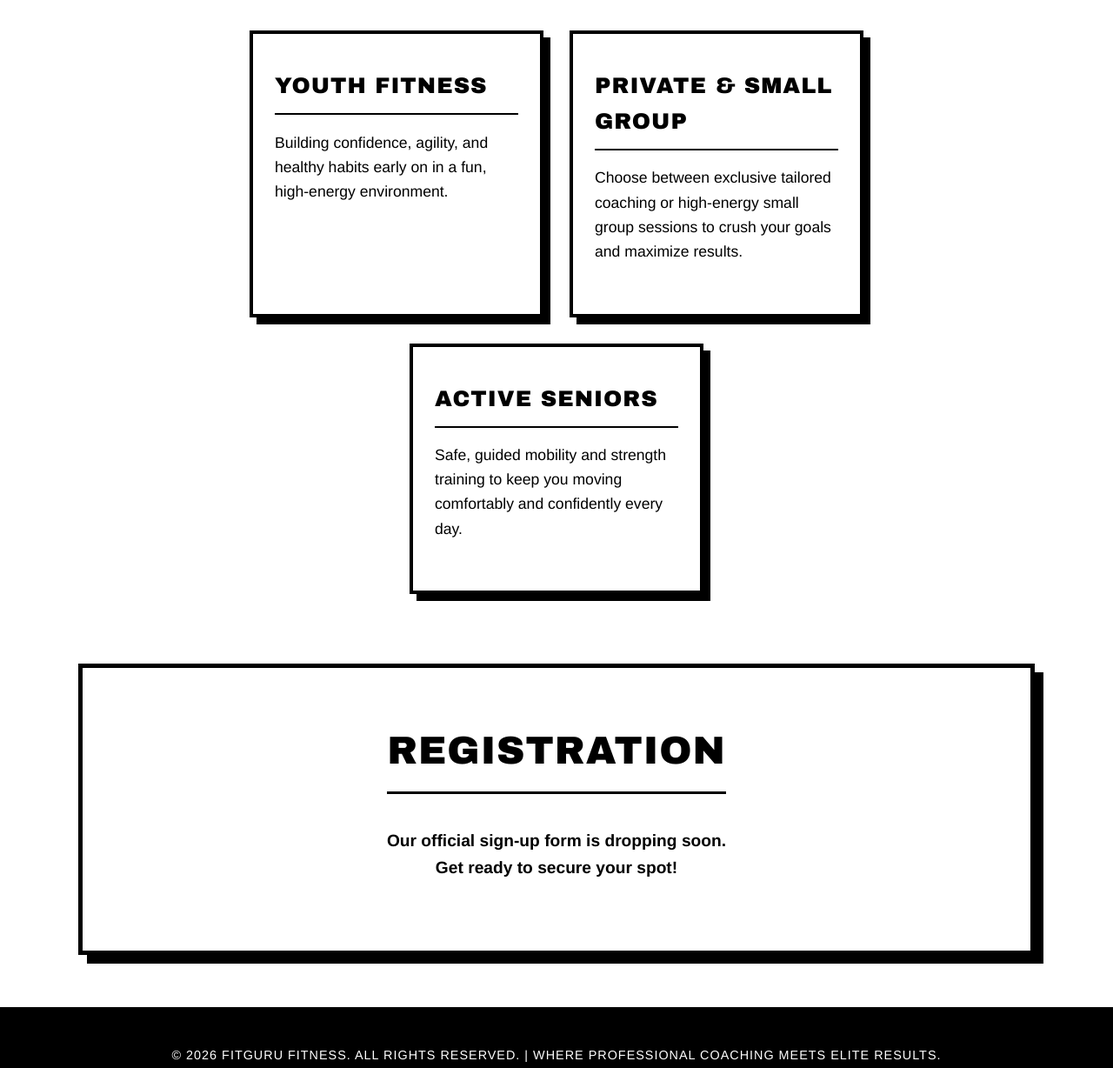
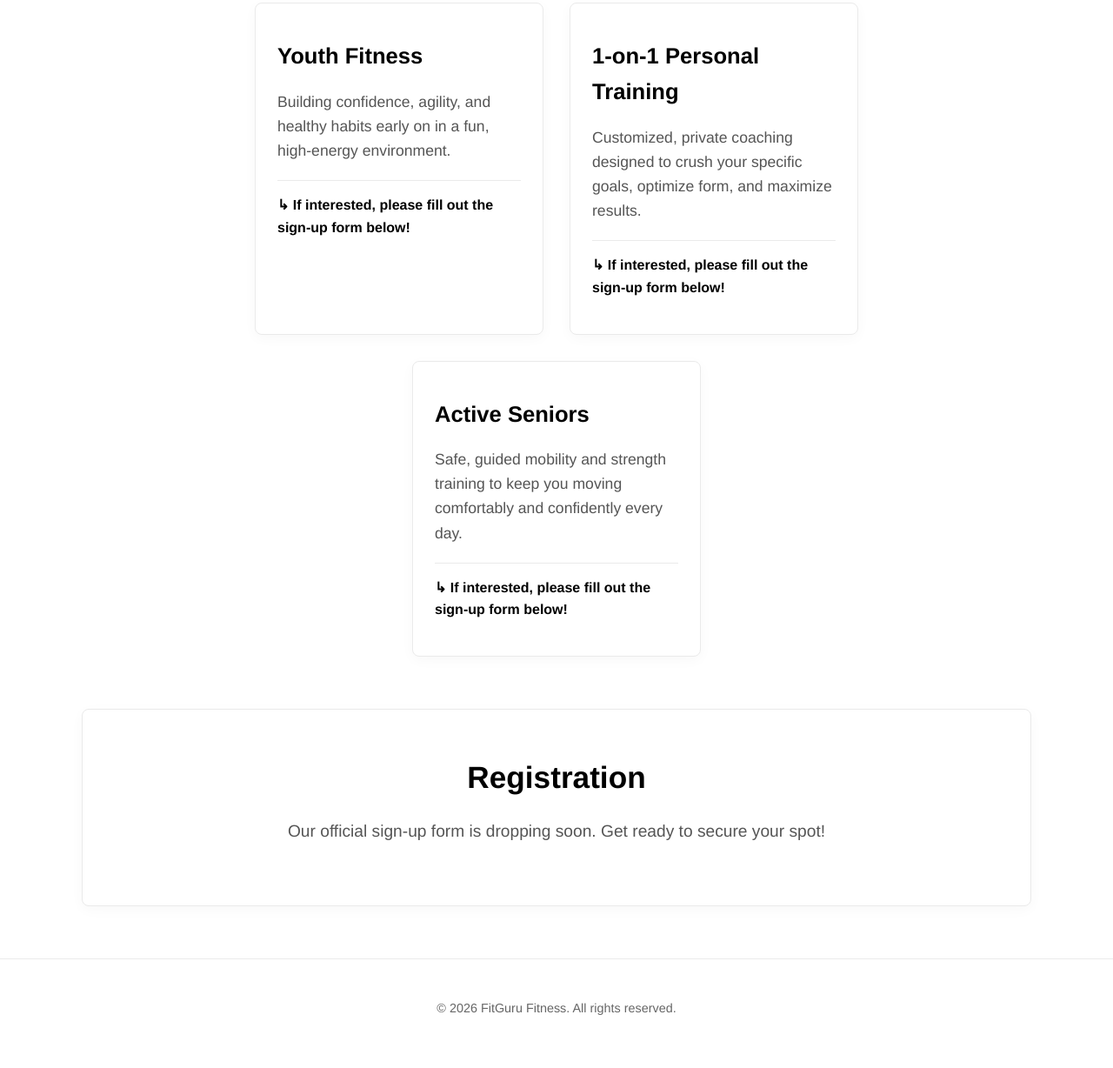
Before and after one commit to dizzybyite875/primetime-fitness, a plain HTML site: page index.html in a window 1280 px wide. Shown: the part 260-1488 px from the top of the page at 87% size. Drawn offline with Linux system fonts and the light colour scheme.

Commit message:
Update index.html

```diff
--- a/index.html
+++ b/index.html
@@ -5,32 +5,32 @@
     <meta name="viewport" content="width=device-width, initial-scale=1.0">
     <title>FitGuru Fitness</title>
     <style>
-        /* Gritty, Professional, Black & White Theme */
-        body { font-family: 'Helvetica Neue', Arial, sans-serif; background: #ffffff; color: #000000; margin: 0; padding: 0; line-height: 1.6; }
+        /* Clean, Simple, All-White Theme */
+        body { font-family: 'Helvetica Neue', Arial, sans-serif; background: #ffffff; color: #222222; margin: 0; padding: 0; line-height: 1.6; }
 
-        /* Headers get the heavy, intense bootcamp font */
-        h1, h2, h3 { font-family: 'Arial Black', Impact, sans-serif; text-transform: uppercase; margin: 0; letter-spacing: 1px; }
-
-        /* Header section - Cleaned up to just the bold title */
-        header { padding: 80px 20px 50px 20px; text-align: center; border-bottom: 5px solid #000000; background: #ffffff; }
-        h1 { font-size: 5em; margin-bottom: 0; line-height: 1; }
+        /* Clean Header */
+        header { padding: 60px 20px 40px 20px; text-align: center; background: #ffffff; border-bottom: 1px solid #eaeaea; }
+        h1 { font-size: 4em; margin: 0; letter-spacing: 1px; color: #000000; }
 
         /* Main content layout */
-        section { padding: 80px 20px; max-width: 1050px; margin: 0 auto; text-align: center; }
+        section { padding: 60px 20px; max-width: 1050px; margin: 0 auto; text-align: center; }
 
-        /* Bootcamp Style Program Cards */
+        /* Simple Program Cards */
         .programs-container { display: flex; flex-wrap: wrap; justify-content: center; gap: 30px; }
-        .program-card { background: #ffffff; border: 4px solid #000000; padding: 40px 25px; width: 280px; text-align: left; box-shadow: 8px 8px 0px #000000; transition: transform 0.2s; }
-        .program-card:hover { transform: translate(-4px, -4px); box-shadow: 12px 12px 0px #000000; }
-        .program-card h3 { font-size: 1.6em; margin-bottom: 15px; border-bottom: 2px solid #000000; padding-bottom: 10px; }
-        .program-card p { font-size: 1.1em; font-weight: 500; }
+        .program-card { background: #ffffff; border: 1px solid #eaeaea; border-radius: 8px; padding: 40px 25px; width: 280px; text-align: left; box-shadow: 0 4px 15px rgba(0,0,0,0.03); transition: transform 0.2s ease; }
+        .program-card:hover { transform: translateY(-3px); box-shadow: 0 8px 25px rgba(0,0,0,0.06); }
+        .program-card h3 { font-size: 1.6em; margin-top: 0; margin-bottom: 15px; color: #000000; }
+        .program-card p { font-size: 1.1em; color: #555555; margin-bottom: 20px; }
+
+        /* CTA Text inside cards */
+        .card-cta { font-size: 1em; font-weight: bold; color: #000000; display: block; padding-top: 15px; border-top: 1px solid #eaeaea; }
 
         /* Registration Section */
-        #register { border: 5px solid #000000; padding: 60px 20px; margin-bottom: 60px; box-shadow: 10px 10px 0px #000000; }
-        #register h2 { font-size: 2.8em; margin-bottom: 20px; border-bottom: 3px solid #000000; display: inline-block; padding-bottom: 10px; }
+        #register { background: #ffffff; border: 1px solid #eaeaea; border-radius: 8px; padding: 50px 20px; margin-bottom: 60px; box-shadow: 0 4px 15px rgba(0,0,0,0.03); }
+        #register h2 { font-size: 2.2em; margin-top: 0; margin-bottom: 15px; color: #000000; }
 
-        /* Footer - Upgraded to look highly professional */
-        footer { background: #000000; padding: 30px; text-align: center; color: #ffffff; font-size: 0.9em; text-transform: uppercase; letter-spacing: 1px; }
+        /* Simple Footer */
+        footer { background: #ffffff; padding: 30px; text-align: center; color: #666666; font-size: 0.9em; border-top: 1px solid #eaeaea; }
     </style>
 </head>
 <body>
@@ -43,25 +43,30 @@
             <div class="program-card">
                 <h3>Youth Fitness</h3>
                 <p>Building confidence, agility, and healthy habits early on in a fun, high-energy environment.</p>
+                <span class="card-cta">↳ If interested, please fill out the sign-up form below!</span>
             </div>
+
             <div class="program-card">
-                <h3>Private & Small Group</h3>
-                <p>Choose between exclusive tailored coaching or high-energy small group sessions to crush your goals and maximize results.</p>
+                <h3>1-on-1 Personal Training</h3>
+                <p>Customized, private coaching designed to crush your specific goals, optimize form, and maximize results.</p>
+                <span class="card-cta">↳ If interested, please fill out the sign-up form below!</span>
             </div>
+
             <div class="program-card">
                 <h3>Active Seniors</h3>
                 <p>Safe, guided mobility and strength training to keep you moving comfortably and confidently every day.</p>
+                <span class="card-cta">↳ If interested, please fill out the sign-up form below!</span>
             </div>
         </div>
     </section>
 
     <section id="register">
         <h2>Registration</h2>
-        <p style="font-size: 1.2em; font-weight: bold;">Our official sign-up form is dropping soon.<br>Get ready to secure your spot!</p>
+        <p style="font-size: 1.2em; color: #555;">Our official sign-up form is dropping soon. Get ready to secure your spot!</p>
     </section>
 
     <footer>
-        <p>&copy; 2026 FitGuru Fitness. All rights reserved. | Where Professional Coaching Meets Elite Results.</p>
+        <p>&copy; 2026 FitGuru Fitness. All rights reserved.</p>
     </footer>
 </body>
 </html>
```
